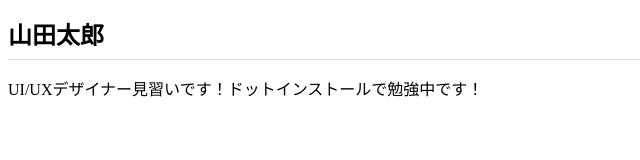
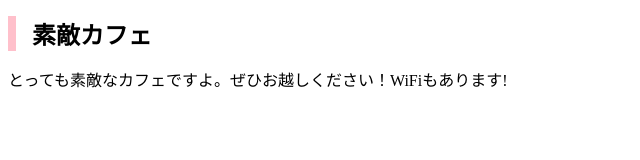
Before and after one commit to vw-cc0712/vw-cc0712.github.io, a plain HTML site: page index.html in a window 1280 px wide. Shown: the whole page, without its empty margins (0-640 px from the left). Drawn offline with Linux system fonts and the light colour scheme.

Commit message:
Add files via upload

```diff
--- a/css/styles.css
+++ b/css/styles.css
@@ -1,5 +1,5 @@
 h1 {
   font-size: 24px;
-  padding-bottom: 8px;
-  border-bottom: 1px solid #ddd;
+  padding-left: 16px;
+  border-left: 8px solid pink;
 }
--- a/index.html
+++ b/index.html
@@ -2,11 +2,11 @@
 <html lang="ja">
 <head>
   <meta charset="utf-8">
-  <title>山田太郎のポートフォリオサイト</title>
+  <title>素敵カフェ</title>
   <link rel="stylesheet" href="css/styles.css">
 </head>
 <body>
-  <h1>山田太郎</h1>
-  <p>UI/UXデザイナー見習いです！ドットインストールで勉強中です！</p>
+  <h1>素敵カフェ</h1>
+  <p>とっても素敵なカフェですよ。ぜひお越しください！WiFiもあります!<p>
 </body>
 </html>
```
